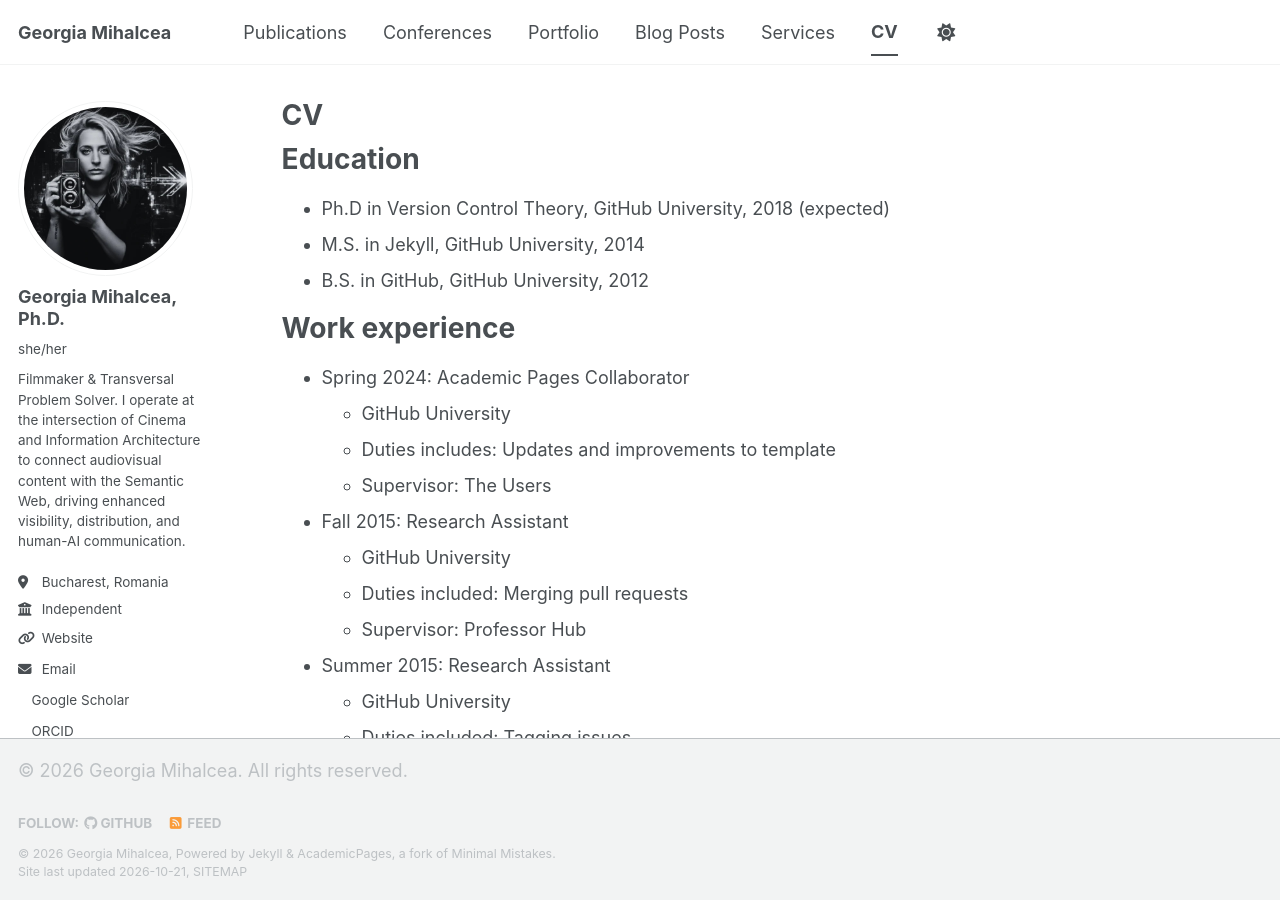
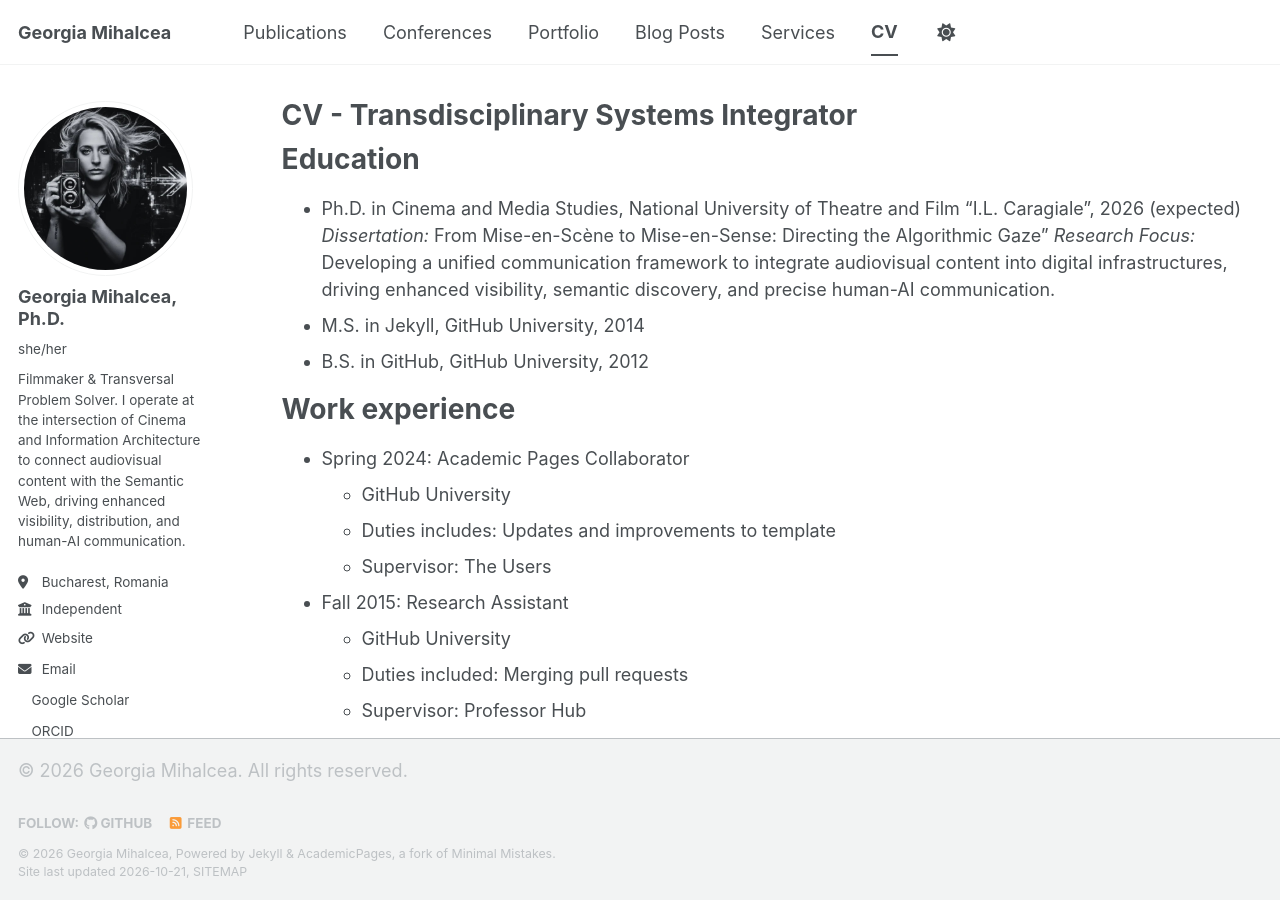
Before and after one commit to GeorgiaMihalcea/georgiamihalcea.github.io, a Jekyll site: the page built from _pages/cv.md, in a window 1280 px wide and 900 px high. Built offline with Jekyll 4.4.1, drawn with Linux system fonts in a browser that asks for light colours; a style sheet for code colours, icons or effects is not loaded.

Commit message:
Revise CV title and education section
Updated CV title and education details, including new Ph.D. information and research focus.

```diff
--- a/_pages/cv.md
+++ b/_pages/cv.md
@@ -1,17 +1,14 @@
 ---
 layout: archive
-title: "CV"
+title: "CV - Transdisciplinary Systems Integrator"
 permalink: /cv/
 author_profile: true
-redirect_from:
-  - /resume
 ---
-
-{% include base_path %}
-
 Education
 ======
-* Ph.D in Version Control Theory, GitHub University, 2018 (expected)
+* Ph.D. in Cinema and Media Studies, National University of Theatre and Film "I.L. Caragiale", 2026 (expected)
+*Dissertation:* From Mise-en-Scène to Mise-en-Sense: Directing the Algorithmic Gaze"
+*Research Focus:* Developing a unified communication framework to integrate audiovisual content into digital infrastructures, driving enhanced visibility, semantic discovery, and precise human-AI communication.
 * M.S. in Jekyll, GitHub University, 2014
 * B.S. in GitHub, GitHub University, 2012
 
```
